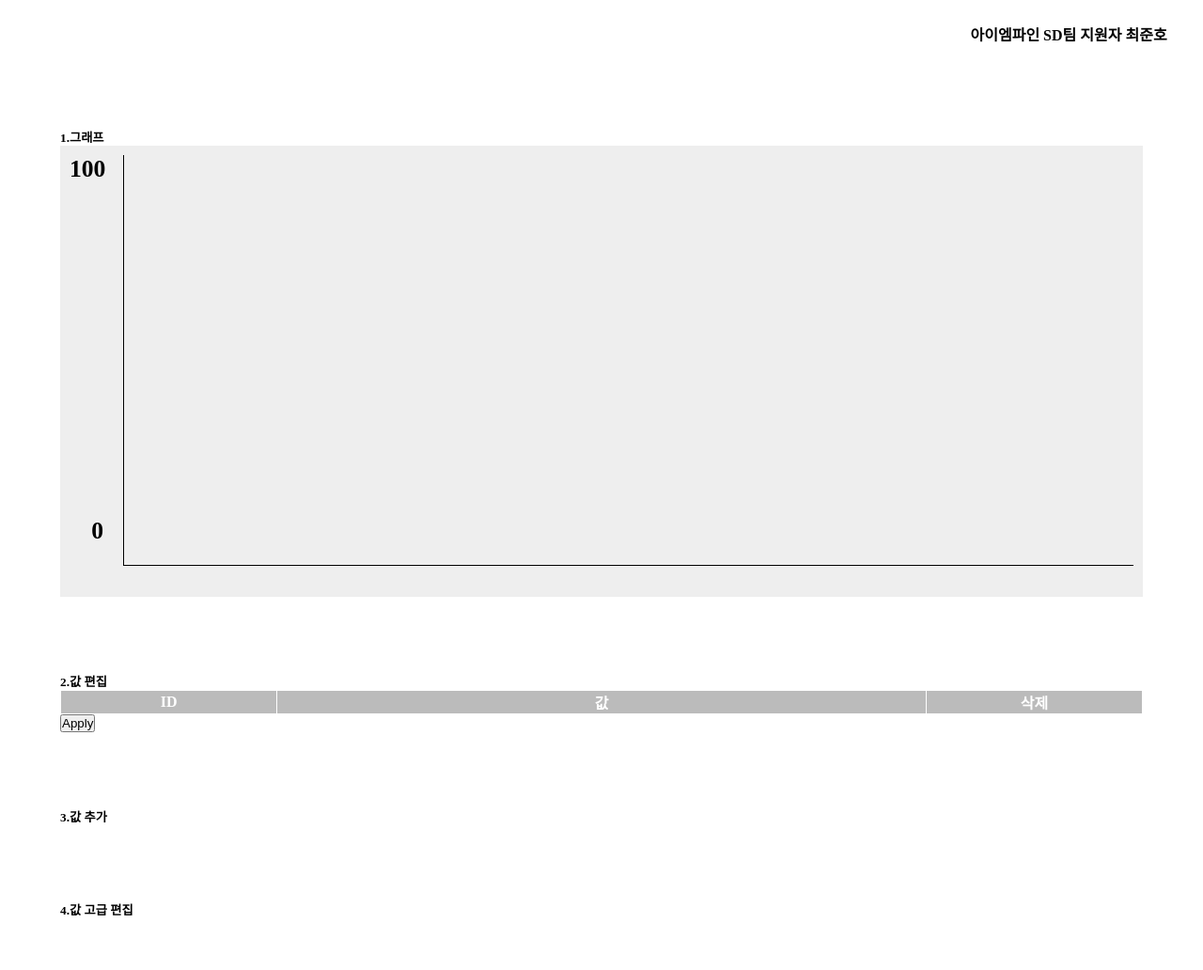
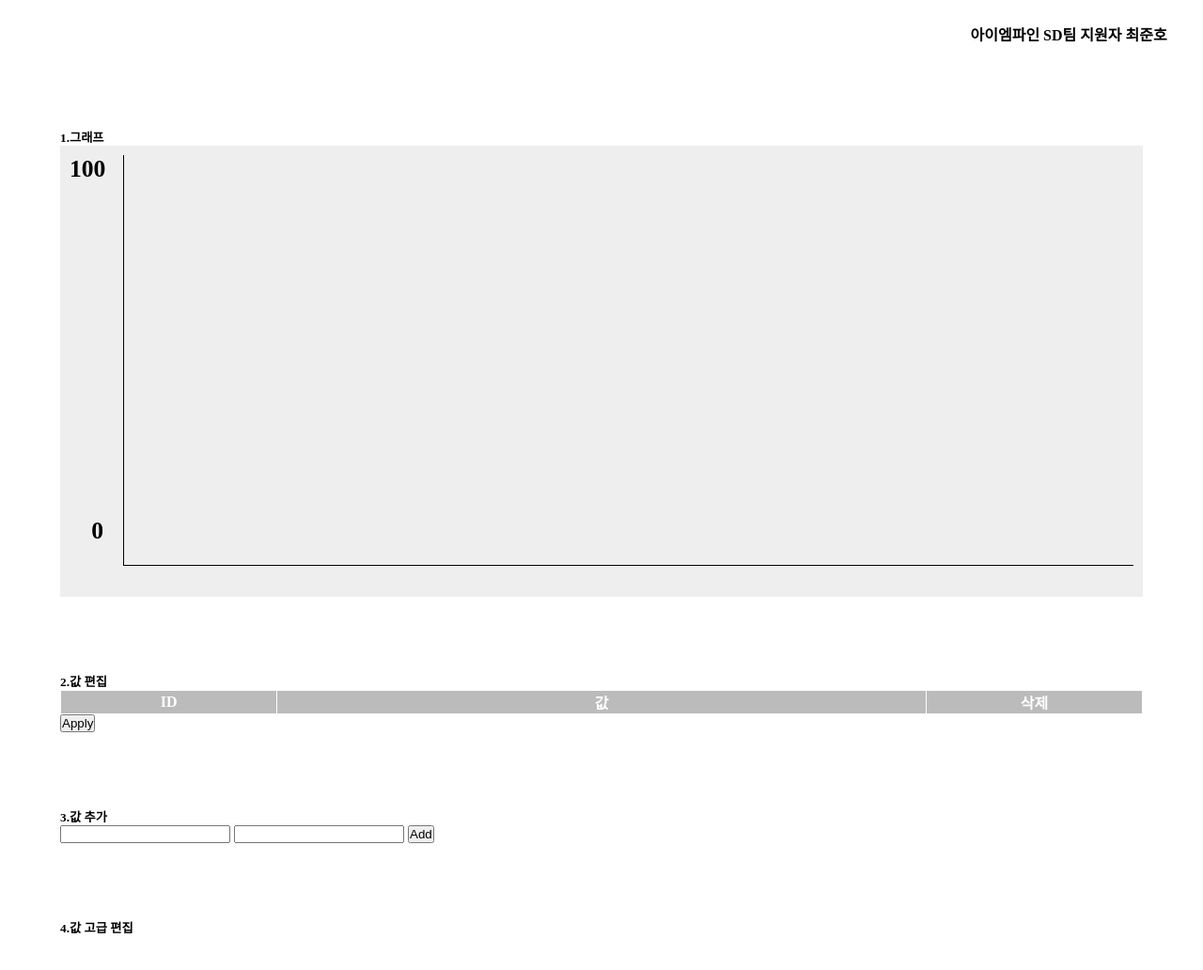
Before and after one commit to haracedaily/imfine, a plain HTML site: page index.html in a window 1280 px wide. Shown: the whole page at 94% size. Drawn offline with Linux system fonts and the light colour scheme.

Commit message:
no message

```diff
--- a/index.html
+++ b/index.html
@@ -57,7 +57,9 @@
         <div id="value-add-func">
             <h5>3.값 추가</h5>
             <div id="value-add-func-group">
-
+                <input type="text">
+                <input type="text">
+                <button>Add</button>
             </div>
         </div>
         <div id="value-pro-edit">
```
